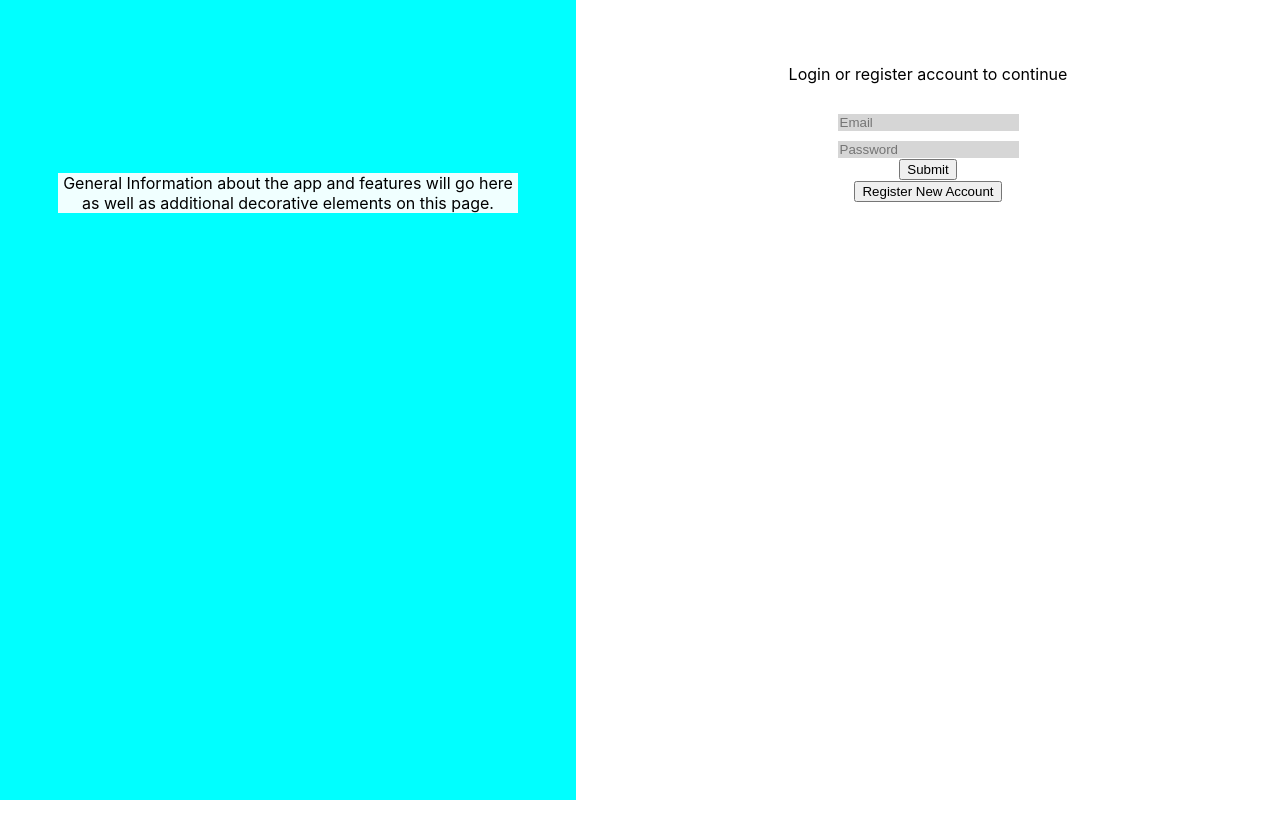
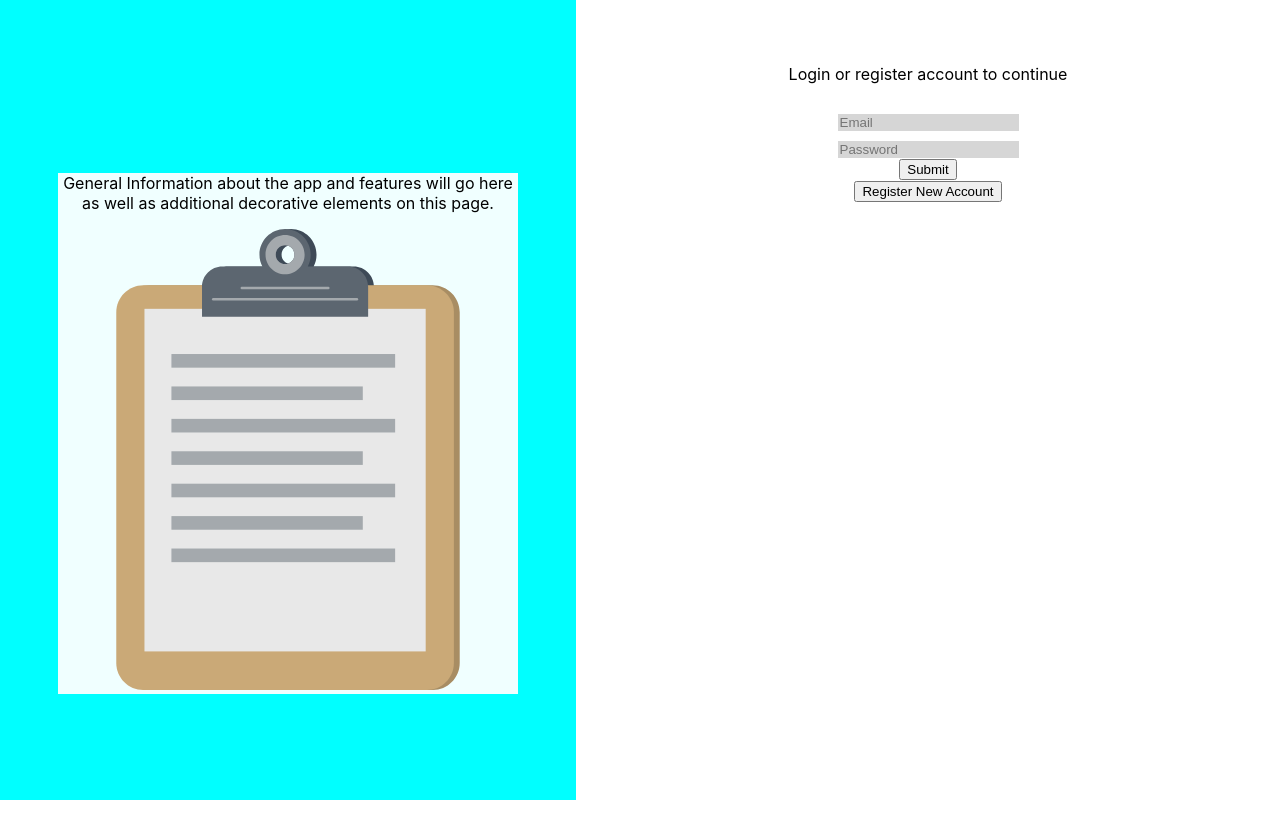
Before and after one commit to dkintop/Standardized-Test-Application, a React (Create React App) app: page / in a window 1280 px wide. Shown: the top 838 px of the page. Before the commit the page ends 800 px from the top, so only its background shows below. Built offline with nearby package versions, Linux system fonts and the light colour scheme.

Commit message:
creates Dashboard component in preparation for further development of features

```diff
--- a/package.json
+++ b/package.json
@@ -35,5 +35,8 @@
       "last 1 firefox version",
       "last 1 safari version"
     ]
+  },
+  "devDependencies": {
+    "file-loader": "^6.0.0"
   }
 }
--- a/src/App.css
+++ b/src/App.css
@@ -45,9 +45,7 @@ html {
 .home-flex {
   flex: 1;
   border: 2px blue;
-}
-
-.home-flex:first-child {
+  height: 100%;
 }
 
 #info-box {
@@ -60,3 +58,7 @@ html {
   margin-left: 10%;
   background-color: azure;
 }
+
+.img-container {
+  height: auto;
+}
--- /dev/null
+++ b/src/components/Dashboard.js
@@ -0,0 +1,22 @@
+import React, { Component } from "react";
+import Logout from "./userAuth/Logout";
+import { connect } from "react-redux";
+export class Dashboard extends Component {
+  render() {
+    return (
+      <div className="Dashboard-container">
+        <div className="user-name">{this.props.currentUser.name}</div>
+        <p>This is the Dashboard. Alot of work will be done here</p>
+        <Logout />
+      </div>
+    );
+  }
+}
+
+const mapStateToProps = (state) => {
+  return {
+    currentUser: state.userReducer.currentUser,
+  };
+};
+
+export default connect(mapStateToProps)(Dashboard);
--- a/src/components/Home.js
+++ b/src/components/Home.js
@@ -3,14 +3,14 @@ import { connect } from "react-redux";
 import LoginForm from "../components/userAuth/LoginForm.js";
 import Logout from "./userAuth/Logout.js";
 import AuthorizationContainer from "./userAuth/AuthorizationContainer";
+import clipboard from "../images/clipboard-svgrepo-com (1).svg";
+import Dashboard from "./Dashboard";
 export class Home extends Component {
   userDependentComponent() {
     if (this.props.currentUser) {
       return (
         <div>
-          {this.props.currentUser.name}
-          <Logout />
-          //this will be user dashboard eventually.
+          <Dashboard />
         </div>
       );
     } else {
@@ -18,8 +18,13 @@ export class Home extends Component {
         <>
           <div className="home-flex 1" id="info-box">
             <div id="info">
-              General Information about the app and features will go here as
-              well as additional decorative elements on this page.
+              <p>
+                General Information about the app and features will go here as
+                well as additional decorative elements on this page.
+              </p>
+              <div className="img-container">
+                <img src={clipboard}></img>
+              </div>
             </div>
           </div>
           <AuthorizationContainer />
```
Also changed, not shown: src/images/clipboard-svgrepo-com (1).svg (added), 1 other file (tests, documents, lock files or other folders).
